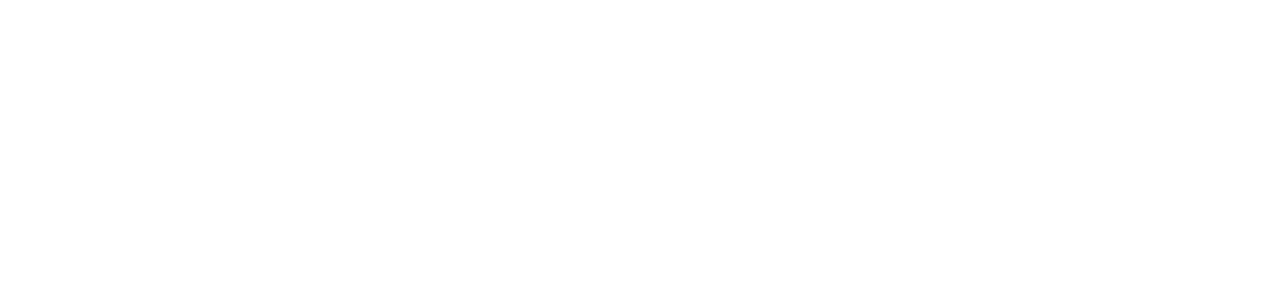
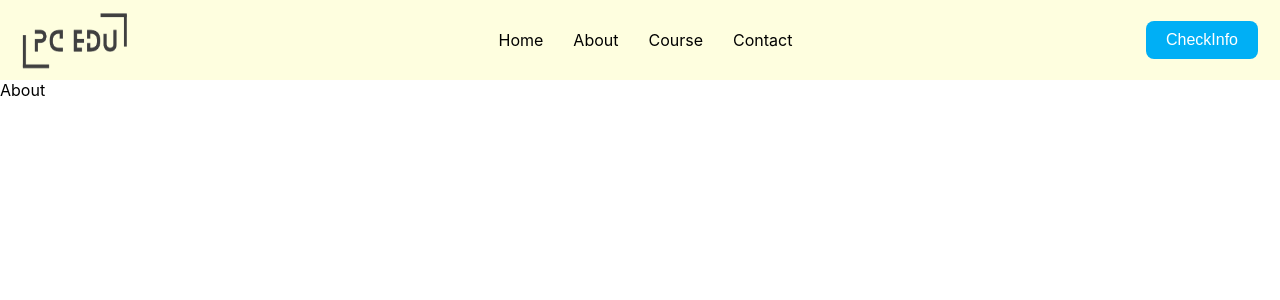
Before and after one commit to prakash-it/College-Management-System, a React (Create React App) app in the folder college/: page /about in a window 1280 px wide. Shown: the top 300 px of the page. Built offline with nearby package versions, Linux system fonts and the light colour scheme.

Commit message:
nav-finish

```diff
--- a/college/src/App.js
+++ b/college/src/App.js
@@ -1,9 +1,18 @@
 import React from 'react';
-
-
+import Navbar from './Components/Navbar';
+import { Route, Routes } from 'react-router-dom';
+import Home from '../src/Components/Home'
+import About from '../src/Components/About'
+import Contact from '../src/Components/Contact'
 function App() {
   return (
     <div className="App">
+    <Navbar/>
+    <Routes>
+      <Route path='/' element={<Home/>}/>
+      <Route path='/about' element={<About/>}/>
+      <Route path='/contact' element={<Contact/>}/>
+    </Routes>
 
     </div>
   );
--- a/college/src/Components/Navbar.js
+++ b/college/src/Components/Navbar.js
@@ -1,13 +1,22 @@
 import React from 'react';
-import { NavLink } from 'react-router-dom';
+import './css/Nav.css';
+import  {NavLink}  from 'react-router-dom';
+import logo from '../Img/BlackLogo1.png';
 
 export default function Navbar() {
   return (
     <div>
-      <nav>
-        <NavLink to='/'>Home</NavLink>
-        <NavLink to='/about'>About</NavLink>
-        <NavLink to='/contact'>Contact</NavLink>
+      <nav className='nav'>
+
+      <img src={logo}  alt="Logo" className="logo" />
+
+        <div className="nav-links">
+          <NavLink to='/' className="nav-item">Home</NavLink>
+          <NavLink to='/about' className="nav-item">About</NavLink>
+          <NavLink to='/course' className="nav-item">Course</NavLink>
+          <NavLink to='/contact' className="nav-item">Contact</NavLink>
+        </div>
+        <button className='btn'><NavLink> CheckInfo</NavLink></button>
       </nav>
     </div>
   );
--- /dev/null
+++ b/college/src/Components/css/Nav.css
@@ -0,0 +1,59 @@
+* {
+    margin: 0;
+    padding: 0;
+  }
+
+  .nav {
+    display: flex;
+    justify-content: space-between;
+    align-items: center;
+    background-color: #FEFEDF;
+    padding: 10px 20px;
+  }
+
+  .logo {
+    width: 112px;
+    height: 60px;
+  }
+
+  .nav-links {
+    display: flex;
+    flex-direction: row;
+    justify-content: center;
+    align-items: center;
+
+  }
+
+  .nav-item {
+    margin: 0 15px;
+    text-decoration: none;
+    color: black;
+  }
+
+  .nav-item:last-child {
+    margin-right: 0;
+  }
+
+  .btn {
+    background-color: #00aff5;
+    border: none;
+    color: white;
+    padding: 10px 20px;
+    text-align: center;
+    text-decoration: none;
+    display: inline-block;
+    font-size: 16px;
+    margin: 4px 2px;
+    transition-duration: 0.4s;
+    cursor: pointer;
+    border-radius: 8px;
+  }
+
+  .btn a {
+    color: white;
+    text-decoration: none;
+  }
+
+  .btn:hover {
+    background-color: #ff0000;
+  }
```
Also changed, not shown: college/src/Img/BlackLogo1.png (added).
